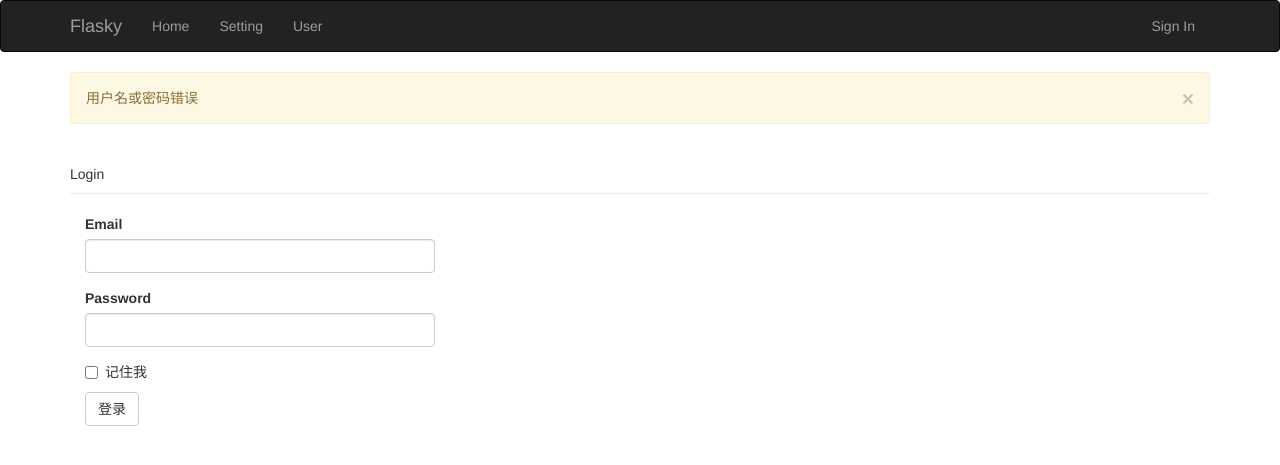
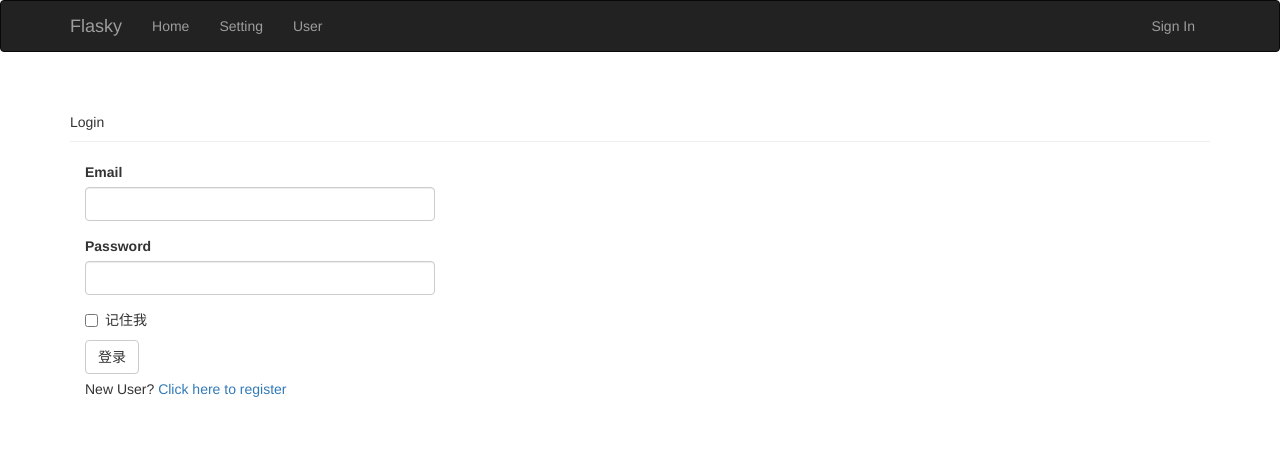
Before and after one commit to KeyreneLu/ppm-flask, a Flask app: page /auth/login in a window 1280 px wide. Shown: the top 465 px of the page. Run offline with Flask 2, Linux system fonts and the light colour scheme; some libraries are stand-ins or nearby versions.

Commit message:
chapter 07

```diff
--- a/app/auth/forms.py
+++ b/app/auth/forms.py
@@ -1,11 +1,31 @@
 #coding:utf-8
 from flask_wtf import Form
 from wtforms import StringField,SubmitField,PasswordField,BooleanField
-from wtforms.validators import Required,Length,Email
+from wtforms.validators import Required,Length,Email,Regexp,EqualTo
+from ..models import User
+from wtforms import ValidationError
 
 class LoginForm(Form):
 	"""登录表单类"""
 	email = StringField("Email",validators=[Required(),Length(1,64),Email()])
-	password = StringField("Password",validators=[Required()])
+	password = PasswordField("Password",validators=[Required()])
 	remember_me = BooleanField("记住我")
 	submit = SubmitField("登录")
+
+class RegisterForm(Form):
+	"""用户注册表单类"""
+	email = StringField("Email",validators=[Required(),Length(1,64),Email()])
+	username = StringField("Username",validators=[Required(),Length(1,64),Regexp("^[A-Za-z][A-Za-z0-9_.]*$",0,"输入用户不合法")])
+	password = PasswordField("password",validators=[Required(),EqualTo("password2",message="两次需一样")])
+	password2 = PasswordField("Confirm Password",validators=[Required()])
+	submit = SubmitField("注册")
+
+	def validate_email(self,field):
+		"""验证邮箱是否存在，validationError为massage提醒内容"""
+		if User.query.filter_by(email=field.data).first():
+			raise ValidationError("该邮箱已被注册")
+
+	def validate_username(self,field):
+		"""验证用户名是否存在"""
+		if User.query.filter_by(username=field.data).first():
+			raise ValidationError("该用户名")
--- a/app/auth/views.py
+++ b/app/auth/views.py
@@ -2,19 +2,21 @@
 from flask import render_template,flash,url_for,request,redirect
 from . import auth
 from flask_login import login_user,logout_user,login_required
-from .forms import LoginForm
+from .forms import LoginForm,RegisterForm
 from ..models import User
+from .. import db
 
 @auth.route("/login",methods=["GET","POST"])
 def login():
 	"""用户登录方法"""
 	form = LoginForm()
-	if form.validate_on_submit:
+	if form.validate_on_submit():
 		user = User.query.filter_by(email=form.email.data).first()
 		if user is not None and user.verify_password(form.password.data):
 			login_user(user,form.remember_me.data)
 			return redirect(request.args.get("next") or url_for("main.index"))
-		flash("用户名或密码错误")
+		if form.email.data is not None and form.password.data is not None:
+			flash("用户名或密码错误")
 	return render_template("auth/login.html",form=form)
 
 @auth.route("/logout")
@@ -24,3 +26,15 @@ def logout():
 	logout_user()
 	flash("用户已登出")
 	return redirect(url_for("main.index"))
+
+@auth.route("/register",methods=["GET","POST"])
+def register():
+	"""用户注册接口"""
+	form = RegisterForm()
+	if form.validate_on_submit():
+		user = User(email=form.email.data,username=form.username.data,
+			password=form.password.data)
+		db.session.add(user)
+		flash("注册成功，可前往登录")
+		return redirect(url_for("auth.login"))
+	return render_template("auth/register.html",form=form)
--- a/app/templates/auth/login.html
+++ b/app/templates/auth/login.html
@@ -9,5 +9,14 @@
 	</div>
 	<div class="col-md-4">
 		{{ wtf.quick_form(form) }}
+		<div style="margin-top: 5px">
+			<p>
+			New User?
+				<a href="{{ url_for("auth.register") }}">
+					Click here to register
+				</a>
+			</p>
+		</div>
 	</div>
+
 {% endblock %}
--- a/requirements.txt
+++ b/requirements.txt
@@ -4,6 +4,7 @@ click==6.7
 dominate==2.3.1
 Flask==0.12.2
 Flask-Bootstrap==3.3.7.1
+Flask-Login==0.4.1
 Flask-Mail==0.9.1
 Flask-Migrate==2.1.1
 Flask-Moment==0.6.0
```
Also changed, not shown: app/models.py (+8 -0 lines), app/templates/auth/register.html (added, +15 -0 lines), data.dev.sqlite.
